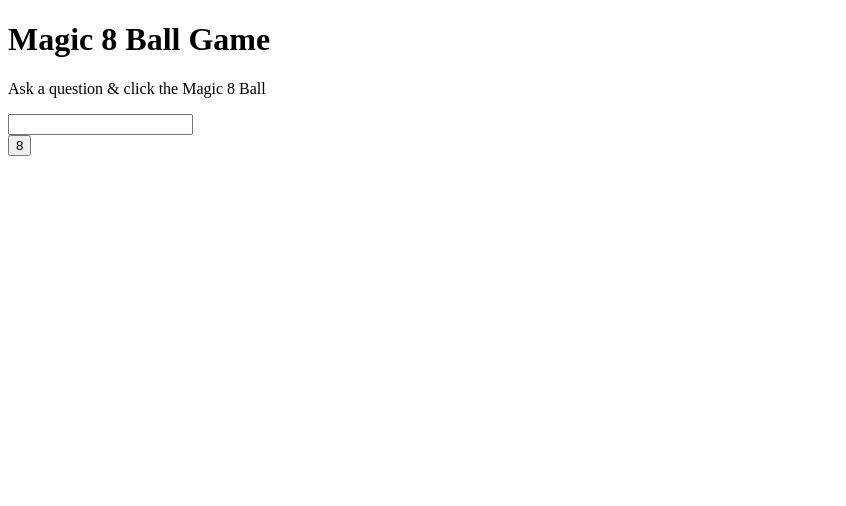
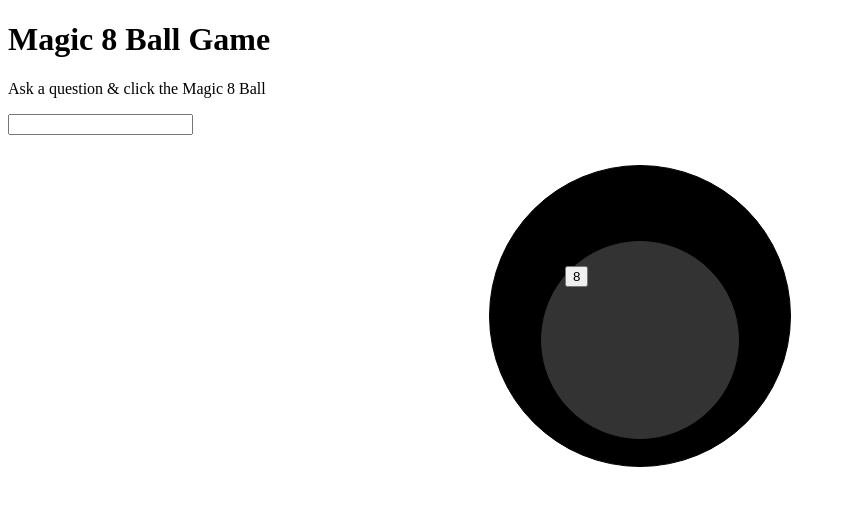
Before and after one commit to marro012/exerciseDay, a plain HTML site: page 8ball/8ball.html in a window 1280 px wide. Shown: the whole page, without its empty margins (0-846 px from the left). Drawn offline with Linux system fonts and the light colour scheme.

Commit message:
updating html

```diff
--- a/8ball/8ball.html
+++ b/8ball/8ball.html
@@ -3,7 +3,7 @@
 <head>
 
 <title>Magic 8 Ball</title>
-
+<link rel="stylesheet" href="8ball.css" />
 
 </head>
 
```
